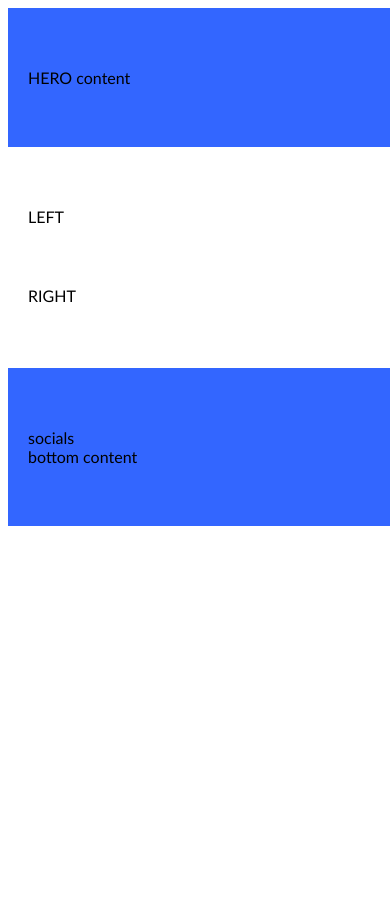
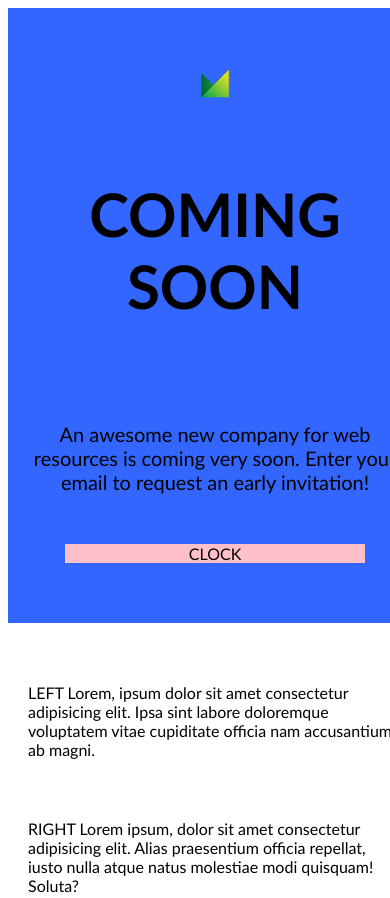
Before and after one commit to VladimirK1435/04---ComingSoon, a website: page index.html in a window 390 px wide. Shown: the top 898 px of the page. Before the commit the page ends 844 px from the top, so only its background shows below. Drawn offline with Linux system fonts and the light colour scheme.

Commit message:
responsive flex design

```diff
--- a/css/base/layout.css
+++ b/css/base/layout.css
@@ -7,7 +7,10 @@
 .container > .row {
   width: 1000px;
   margin-left: calc(50% - 500px);
-  display: inline-block;
+  display: flex;
+  justify-content: space-between;
+  gap: 60px 0;
+  flex-wrap: wrap;
 }
 
 .container > .short-row {
@@ -16,12 +19,10 @@
 }
 .container > .row > .left {
   width: 50%;
-  float: left;
 }
 
 .container > .row > .right {
   width: 50%;
-  float: right;
 }
 
 @media (max-width: 1100px) {
@@ -43,6 +44,10 @@
     padding-left: 20px;
     padding-right: 20px;
   }
+  /* .container > .row {
+    flex-direction: column;
+  } */
+
   .container > .row,
   .container > .short-row {
     width: 100%;
@@ -50,7 +55,6 @@
   }
   .container > .row > .left {
     width: 100%;
-    margin-bottom: 60px;
   }
 
   .container > .row > .right {
--- a/css/pages/home.css
+++ b/css/pages/home.css
@@ -0,0 +1,25 @@
+.container > .hero {
+  display: flex;
+  flex-direction: column;
+  align-items: center;
+  gap: 30px;
+  text-align: center;
+}
+
+.logo {
+  height: 30px;
+}
+
+.main-title {
+  font-size: 60px;
+  text-transform: uppercase;
+}
+
+.main-description {
+  font-size: 20px;
+}
+
+.clock {
+  width: 80%;
+  background-color: pink;
+}
--- a/index.html
+++ b/index.html
@@ -10,6 +10,7 @@
     <!-- 3d-party -->
     <!-- components -->
     <!-- pages -->
+    <link rel="stylesheet" href="./css/pages/home.css" />
 
     <link rel="shortcut icon" href="./favicon.ico" type="image/x-icon" />
     <link
@@ -41,12 +42,30 @@
   </head>
   <body>
     <section class="container bg-blue">
-      <div class="short-row">HERO content</div>
+      <div class="short-row hero">
+        <img class="logo" src="./pic/logo.png" alt="logo" />
+        <h1 class="main-title">Coming soon</h1>
+        <p class="main-description">
+          An awesome new company for web resources is coming very soon. Enter
+          your email to request an early invitation!
+        </p>
+        <div class="clock">CLOCK</div>
+      </div>
     </section>
+
     <section class="container">
       <div class="row">
-        <div class="left">LEFT</div>
-        <div class="right">RIGHT</div>
+        <div class="left">
+          LEFT Lorem, ipsum dolor sit amet consectetur adipisicing elit. Ipsa
+          sint labore doloremque voluptatem vitae cupiditate officia nam
+          accusantium ab magni.
+        </div>
+
+        <div class="right">
+          RIGHT Lorem ipsum, dolor sit amet consectetur adipisicing elit. Alias
+          praesentium officia repellat, iusto nulla atque natus molestiae modi
+          quisquam! Soluta?
+        </div>
       </div>
     </section>
 
```
